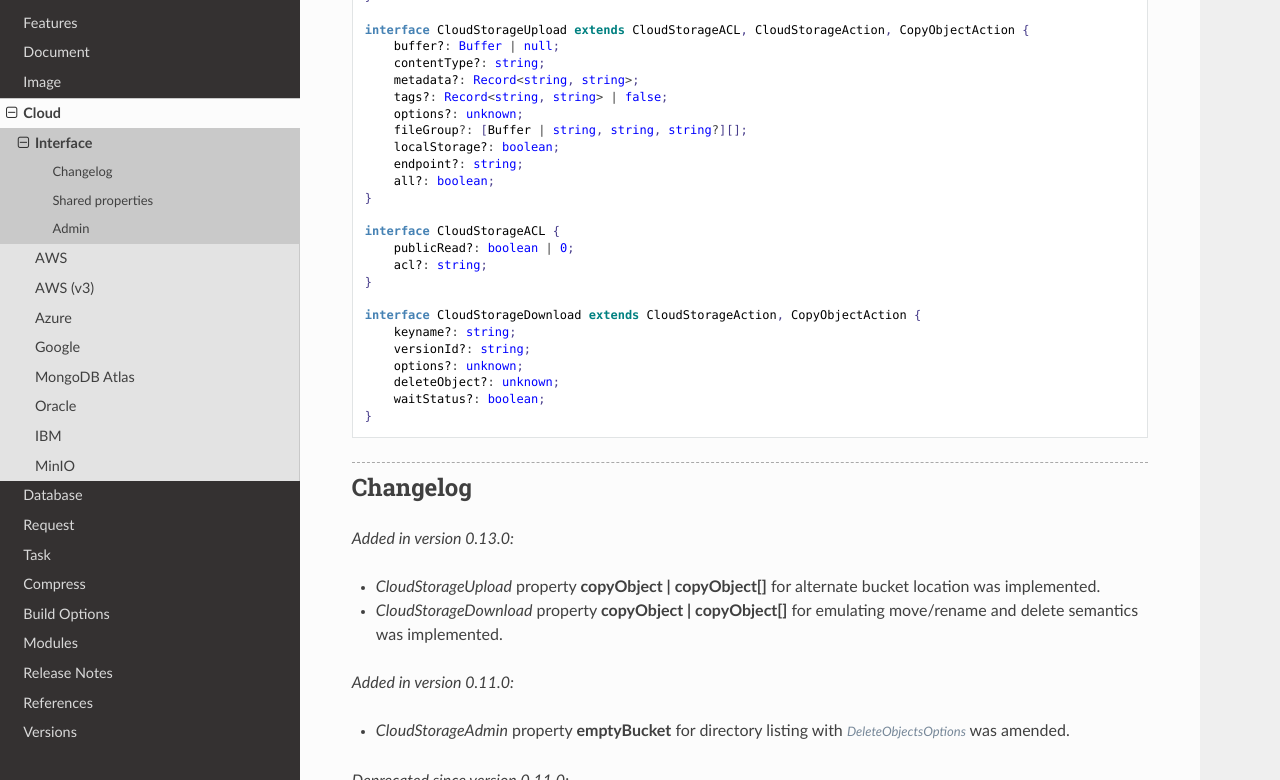
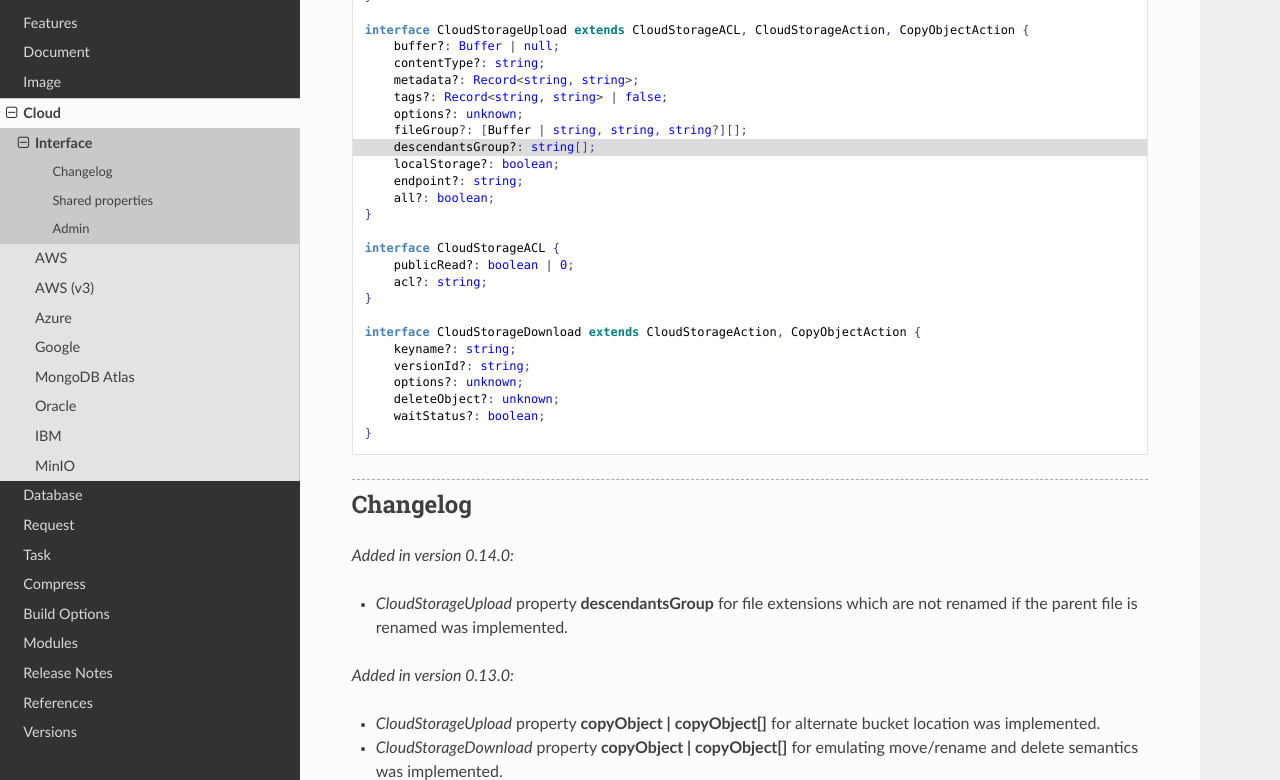
Before and after one commit to anpham6/chrome-docs, a Sphinx documentation site: the page built from source/cloud/interface.rst, in a window 1280 px wide and 900 px high, scrolled down 1346 px, cut to the strip 120-900 px from the top of the window. Built offline with Sphinx 7.4.7 and the Read the Docs theme 3.1.0, drawn with Linux system fonts in a browser that asks for light colours.

Commit message:
Cloud: Breaking change notice was noted on all providers.

```diff
--- a/source/cloud/aws-v3.rst
+++ b/source/cloud/aws-v3.rst
@@ -302,6 +302,10 @@
 @pi-r/aws-v3
 ============
 
+.. versionchanged:: 0.12.0
+
+ - ``BREAKING`` There is no special handling when uploading the file extension ":lower:`.map`". *CloudStorageUpload* property **descendantsGroup** as :alt:`[".map"]` can be used to restore the old behavior.
+
 .. versionadded:: 0.11.0
 
   - *AWSStorage* properties **upload** | **download** extended :target:`CopyObjectAction` as :alt:`copyObject | copyObject[]`.
--- a/source/cloud/aws.rst
+++ b/source/cloud/aws.rst
@@ -284,6 +284,10 @@
 @pi-r/aws
 =========
 
+.. versionchanged:: 0.12.0
+
+ - ``BREAKING`` There is no special handling when uploading the file extension ":lower:`.map`". *CloudStorageUpload* property **descendantsGroup** as :alt:`[".map"]` can be used to restore the old behavior.
+
 .. versionadded:: 0.11.0
 
   - *AWSStorage* properties **upload** | **download** extended :target:`CopyObjectAction` as :alt:`copyObject | copyObject[]`.
--- a/source/cloud/azure.rst
+++ b/source/cloud/azure.rst
@@ -294,6 +294,10 @@
 @pi-r/azure
 ===========
 
+.. versionchanged:: 0.12.0
+
+ - ``BREAKING`` There is no special handling when uploading the file extension ":lower:`.map`". *CloudStorageUpload* property **descendantsGroup** as :alt:`[".map"]` can be used to restore the old behavior.
+
 .. versionadded:: 0.11.0
 
   - *AzureStorage* properties **upload** | **download** extended :target:`CopyObjectAction` as :alt:`copyObject | copyObject[]`.
--- a/source/cloud/gcp.rst
+++ b/source/cloud/gcp.rst
@@ -696,6 +696,10 @@
 
   - *Firestore* pipeline :alt:`(beta)` queries are supported.
 
+.. versionchanged:: 0.12.0
+
+ - ``BREAKING`` There is no special handling when uploading the file extension ":lower:`.map`". *CloudStorageUpload* property **descendantsGroup** as :alt:`[".map"]` can be used to restore the old behavior.
+
 .. versionadded:: 0.11.0
 
   - *GCPStorage* properties **upload** | **download** extended :target:`CopyObjectAction` as :alt:`copyObject | copyObject[]`.
--- a/source/cloud/interface.rst
+++ b/source/cloud/interface.rst
@@ -89,6 +90,7 @@
       tags?: Record<string, string> | false;
       options?: unknown;
       fileGroup?: [Buffer | string, string, string?][];
+      descendantsGroup?: string[];
       localStorage?: boolean;
       endpoint?: string;
       all?: boolean;
@@ -109,6 +111,10 @@
 
 Changelog
 =========
+
+.. versionadded:: 0.14.0
+
+  - *CloudStorageUpload* property **descendantsGroup** for file extensions which are not renamed if the parent file is renamed was implemented.
 
 .. versionadded:: 0.13.0
 
--- a/source/cloud/oci.rst
+++ b/source/cloud/oci.rst
@@ -197,6 +197,10 @@
 @pi-r/oci
 =========
 
+.. versionchanged:: 0.12.0
+
+ - ``BREAKING`` There is no special handling when uploading the file extension ":lower:`.map`". *CloudStorageUpload* property **descendantsGroup** as :alt:`[".map"]` can be used to restore the old behavior.
+
 .. versionadded:: 0.11.0
 
   - *OCIStorage* properties **upload** | **download** extended :target:`CopyObjectAction` as :alt:`copyObject | copyObject[]`.
```
Also changed, not shown: other parts of source/cloud/interface.rst (+1 -0 lines).
